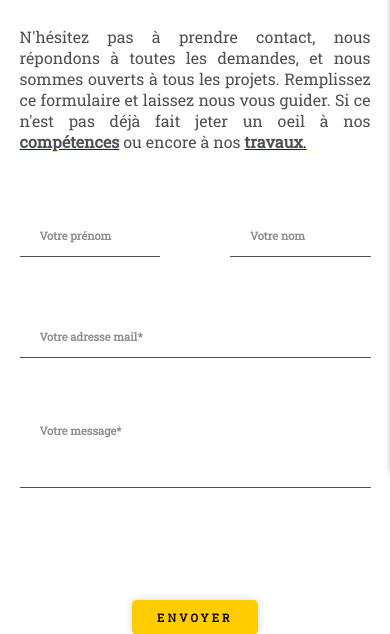
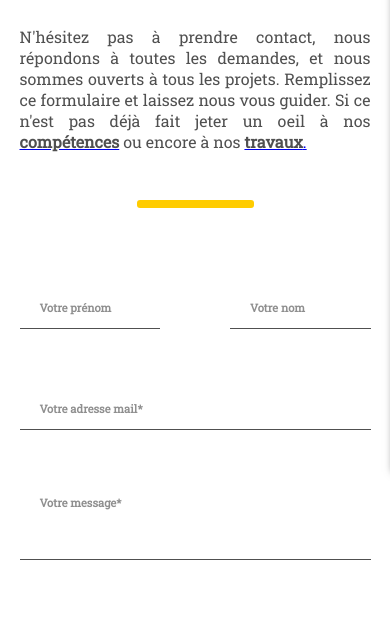
Before and after one commit to Paraplux/skreenfactory, a PHP site: page /views/contact.php in a window 390 px wide; the page is wider, and only the part inside the window is pictured. Shown: the part 372-1006 px from the top of that part. Run offline with PHP 8.4, Linux system fonts and the light colour scheme; style sheets or scripts are compiled from the project's sources; some libraries are stand-ins or nearby versions; some web fonts are replaced.

Commit message:
[Fix] Ajustement des marges ou du responsive

```diff
--- a/views/accueil.php
+++ b/views/accueil.php
@@ -65,6 +65,7 @@
         </div>
     </div>
     <div class="accueil-button">
+
         <a class="btn" href="../views/contact.php">Je prends contact</a>
     </div>
 </div>
--- a/views/contact.php
+++ b/views/contact.php
@@ -15,6 +15,7 @@
     </div>
     <div class="contact-form">
             <p>N'hésitez pas à prendre contact, nous répondons à toutes les demandes, et nous sommes ouverts à tous les projets. Remplissez ce formulaire et laissez nous vous guider. Si ce n'est pas déjà fait jeter un oeil à nos <a target="_blank" href="./expertises.php"><strong>compétences</strong></a> ou encore à nos <a target="_blank" href="./travaux.php"><strong>travaux</strong>.</a></p>
+            <hr class="yellow">
             <div class="feedbacks">
                 <?= isset($feedbacks['email']) ? $feedbacks['email'] : ""; ?>
                 <?= isset($feedbacks['contact']) ? $feedbacks['contact'] : ""; ?>
--- a/views/expertises.php
+++ b/views/expertises.php
@@ -38,6 +38,8 @@
         </article>
     </section>
 
+    <hr class="yellow">
+
     <div class="expertises-button">
         <a class="btn" href="../views/contact.php">Je prends contact</a>
     </div>
```
